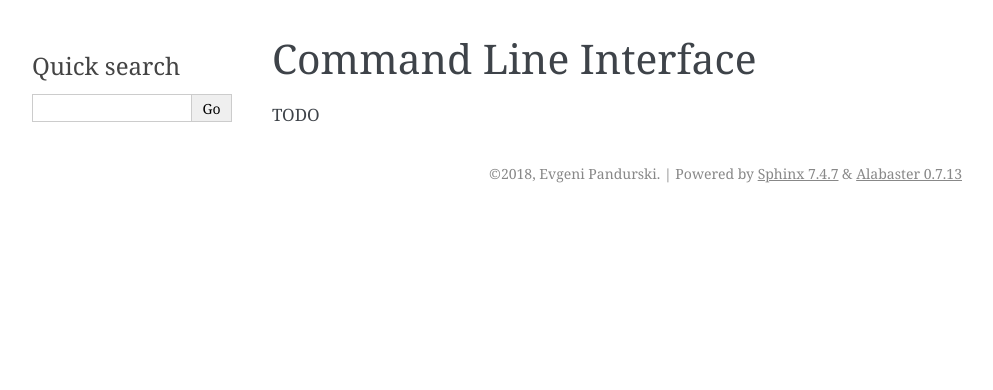
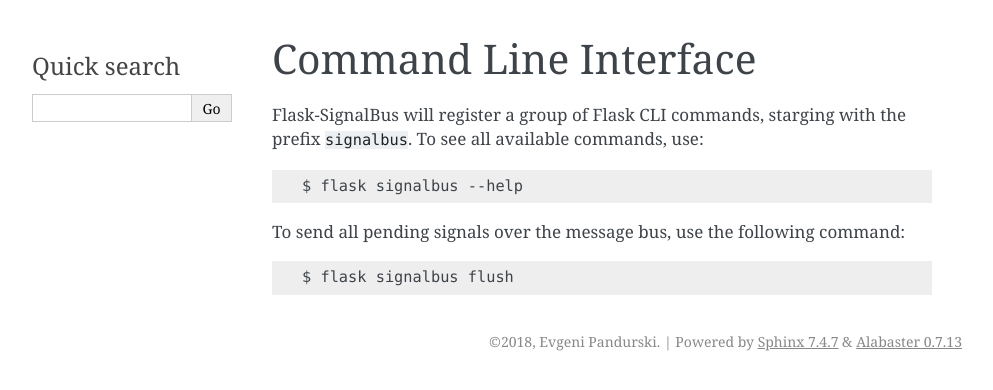
Before and after one commit to epandurski/flask_signalbus, a Sphinx documentation site: the page built from docs/cli.rst, in a window 1280 px wide. Shown: the top 390 px of the page, without its empty margins (148-1141 px from the left). Built offline with Sphinx 7.4.7, drawn with Linux system fonts in a browser that asks for light colours.

```diff
--- a/docs/cli.rst
+++ b/docs/cli.rst
@@ -4,4 +4,12 @@ Command Line Interface
 .. module:: flask_signalbus
 
 
-TODO
+Flask-SignalBus will register a group of Flask CLI commands, starging
+with the prefix ``signalbus``. To see all available commands, use::
+
+    $ flask signalbus --help
+
+To send all pending signals over the message bus, use the following
+command::
+
+    $ flask signalbus flush
--- a/docs/conf.py
+++ b/docs/conf.py
@@ -90,7 +90,7 @@ exclude_patterns = ['_build', 'Thumbs.db', '.DS_Store']
 # The reST default role (used for this markup: `text`) to use for all
 # documents.
 #
-# default_role = None
+default_role = 'any'
 
 # If true, '()' will be appended to :func: etc. cross-reference text.
 #
--- a/docs/index.rst
+++ b/docs/index.rst
@@ -5,6 +5,9 @@
 
 Welcome to Flask-SignalBus's documentation!
 ===========================================
+
+.. module:: flask_signalbus
+
 
 Contents:
 
```
Also changed, not shown: docs/api.rst (+4 -2 lines), docs/intro.rst (+3 -0 lines), flask_signalbus/__init__.py (+8 -9 lines).
